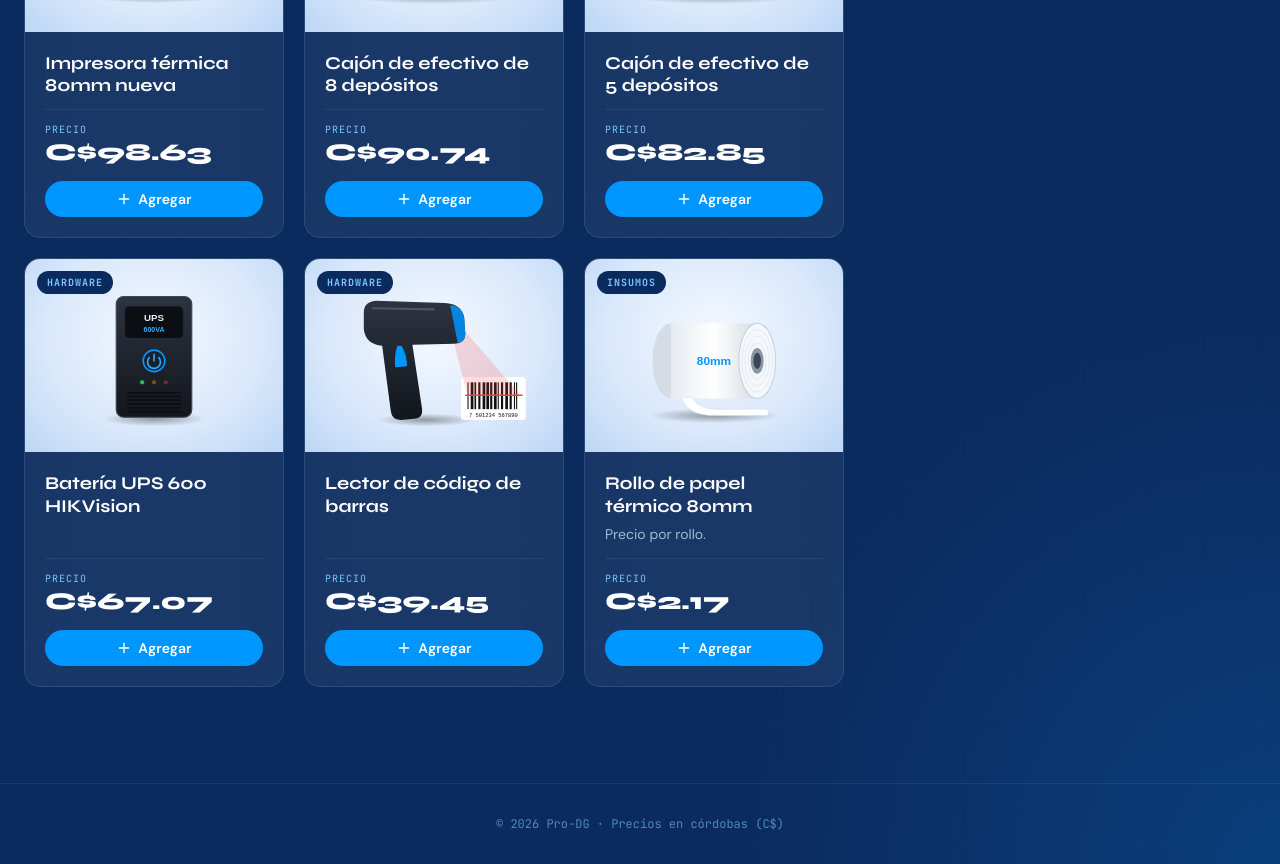
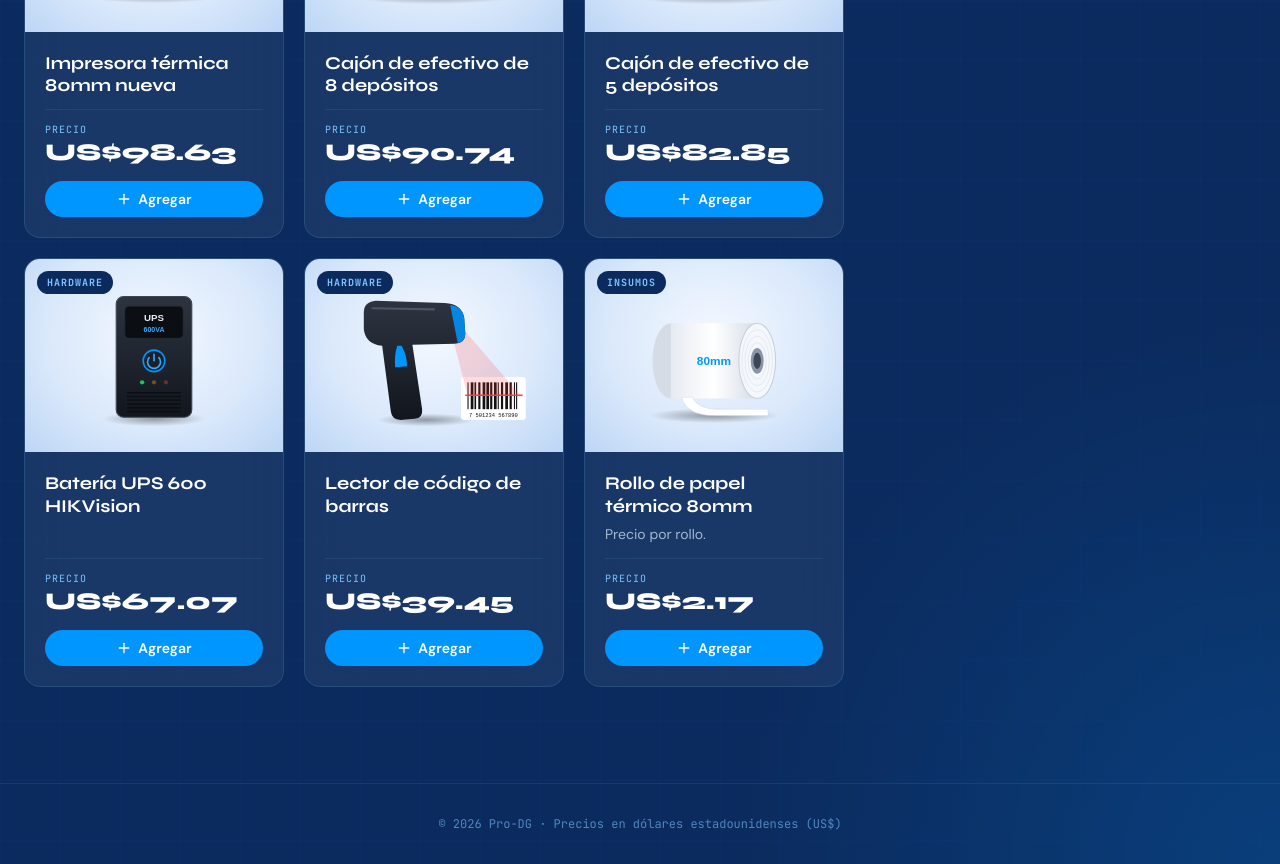
Before and after one commit to Yocs1997/pro-dgsite, a Next.js app: page /cotizador in a window 1280 px wide. Shown: the part 1080-1944 px from the top of the page. Built offline with nearby package versions, Linux system fonts and the light colour scheme.

Commit message:
us dollars

```diff
--- a/app/cotizador/page.tsx
+++ b/app/cotizador/page.tsx
@@ -107,7 +107,7 @@ const PRODUCTS: Product[] = [
 // Deterministic formatting (same on server and browser)
 function money(n: number) {
   const [int, dec] = n.toFixed(2).split(".");
-  return `C$${int.replace(/\B(?=(\d{3})+(?!\d))/g, ",")}.${dec}`;
+  return `US$${int.replace(/\B(?=(\d{3})+(?!\d))/g, ",")}.${dec}`;
 }
 
 function cn(...classes: (string | boolean | undefined | null)[]) {
@@ -528,7 +528,7 @@ export default function CotizadorPage() {
 
         <footer className="relative z-10 border-t border-[#7cc4ff1a] py-8 text-center">
           <p className="text-xs font-mono text-[#7cc4ff99]">
-            © {new Date().getFullYear()} Pro-DG · Precios en córdobas (C$)
+            © {new Date().getFullYear()} Pro-DG · Precios en dólares estadounidenses (US$)
           </p>
         </footer>
       </div>
```
